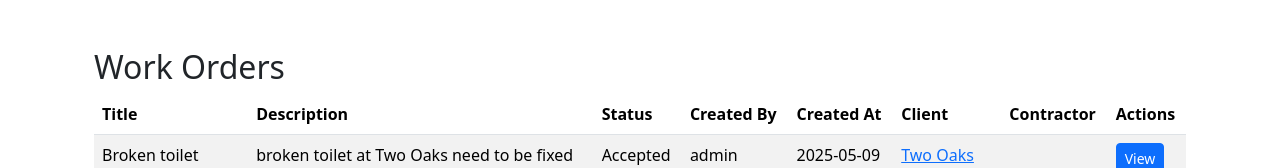
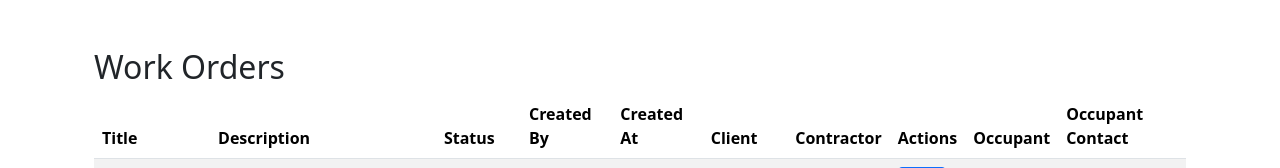
Before and after one commit to gustavowmarques/works-logix, a Flask app: page /home in a window 1280 px wide. Shown: the part 76-244 px from the top of the page. Run offline with Flask 3, Linux system fonts and the light colour scheme; a user stored in the database is signed in; data comes from the database, SQL or seed files in the repository.

Commit message:
redireted /work-orders to /home

```diff
--- a/app/routes.py
+++ b/app/routes.py
@@ -52,11 +52,7 @@ def register_client():
 @routes_bp.route('/work-orders')
 @login_required
 def work_orders():
-    if current_user.role not in [UserRole.MANAGER, UserRole.ADMIN]:
-        abort(403)
-
-    orders = WorkOrder.query.order_by(WorkOrder.created_at.desc()).all()
-    return render_template('partials/work_orders.html', orders=orders)
+    return redirect(url_for('routes.home'))
 
 
 @routes_bp.route('/work-orders/create', methods=['GET', 'POST'])
--- a/app/templates/base.html
+++ b/app/templates/base.html
@@ -38,7 +38,7 @@
               {% elif current_user.role.value == ROLE_CONTRACTOR %}
 
               <li class="nav-item">
-                <a class="nav-link" href="{{ url_for('routes.contractor_work_orders') }}">View Work Orders</a>
+                <a class="nav-link" href="{{ url_for('routes.home') }}">View Work Orders</a>
               </li>
             {% endif %}
           {% endif %}
--- a/app/templates/home.html
+++ b/app/templates/home.html
@@ -16,6 +16,8 @@
                     <th>Client</th>
                     <th>Contractor</th>
                     <th>Actions</th>
+                    <th>Occupant</th>
+                    <th>Occupant Contact</th>
                 </tr>
             </thead>
             <tbody>
@@ -46,6 +48,8 @@
                             View
                         </a>
                     </td>
+                    <td>{{ order.occupant_apartment }}</td>
+                    <td>{{ order.occupant_contact }}</td>
                 </tr>
             {% endfor %}
         </tbody>
```
